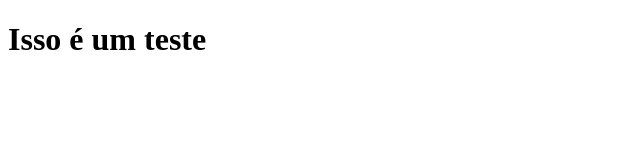
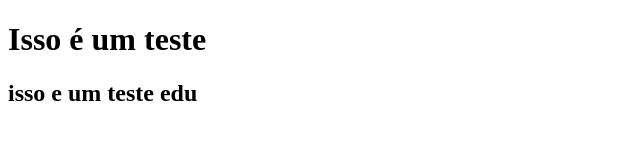
Before and after one commit to TRxcha/A2lpe, a plain HTML site: page index.html in a window 1280 px wide. Shown: the whole page, without its empty margins (0-640 px from the left). Drawn offline with Linux system fonts and the light colour scheme.

Commit message:
teste edu

```diff
--- a/index.html
+++ b/index.html
@@ -7,5 +7,6 @@
 </head>
 <body>
     <h1>Isso é um teste</h1>
+    <h2>isso e um teste edu</h2>
 </body>
 </html>
```
